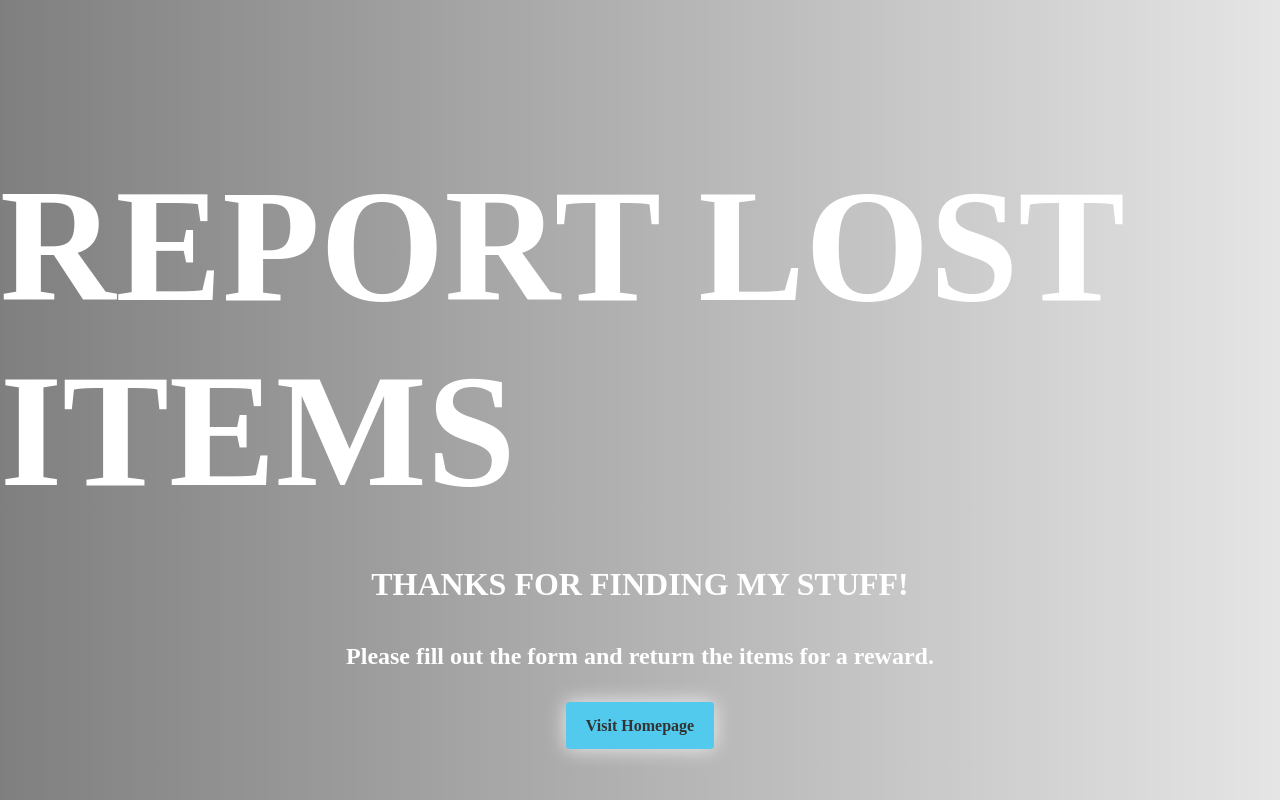
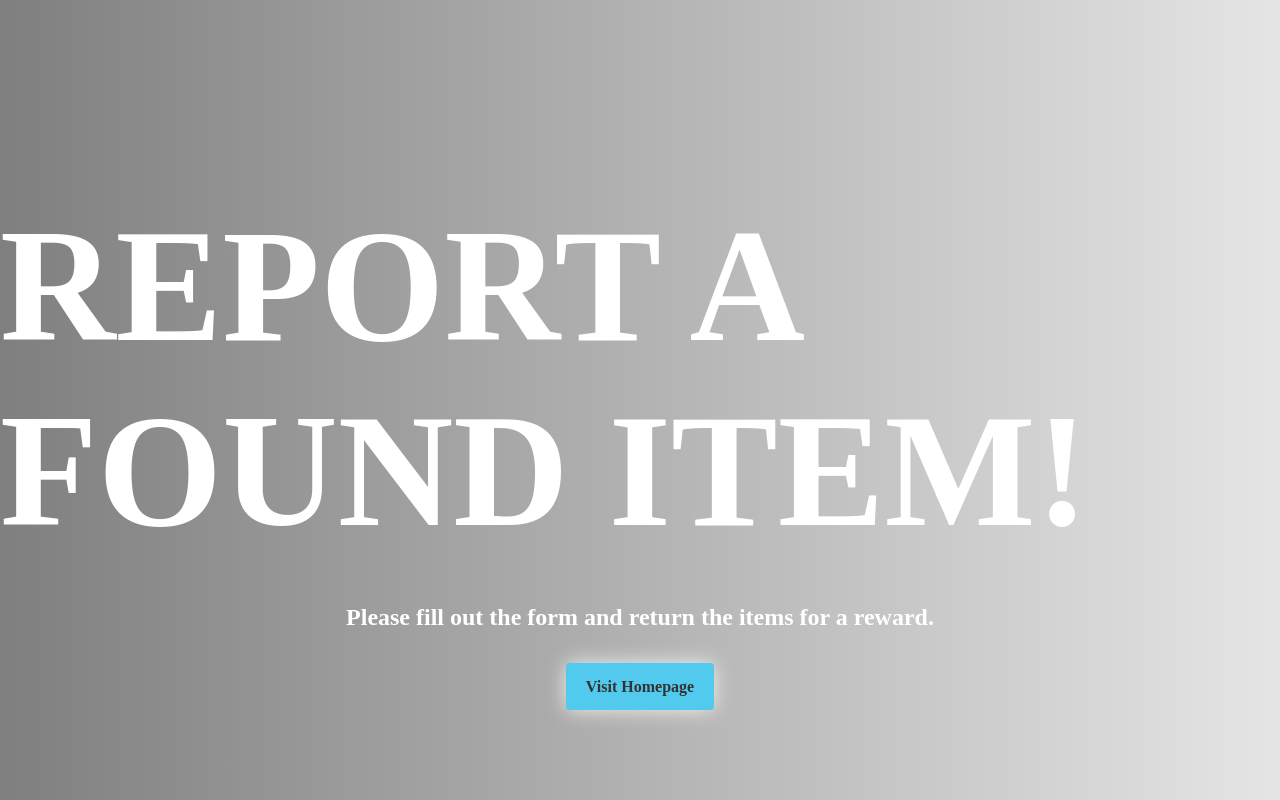
Before and after one commit to archmail/archmail.github.io, a plain HTML site: page lost-and-found.html in a window 1280 px wide. Drawn offline with Linux system fonts and the light colour scheme.

Commit message:
Update lost-and-found.html

```diff
--- a/lost-and-found.html
+++ b/lost-and-found.html
@@ -5,7 +5,7 @@
   <meta charset="UTF-8">
   <meta http-equiv="X-UA-Compatible" content="IE=edge">
   <meta name="viewport" content="width=device-width, initial-scale=1.0">
-  <title> Thanks for Finding my stuff!</title>
+  <title>Report a found item!</title>
   <style>
     body {
       margin: 0;
@@ -61,8 +61,7 @@
 
 <body>
   <div class="container">
-    <h1>Report Lost Items</h1>
-    <h2>Thanks for Finding my stuff!</h2>
+    <h1>Report a found item!</h1>
     <p>Please fill out the form and return the items for a reward.</p>
     <p><a href="#">Visit Homepage</a></p>
   </div>
```
